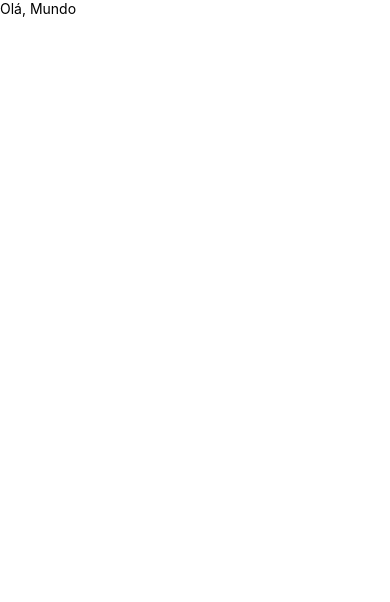
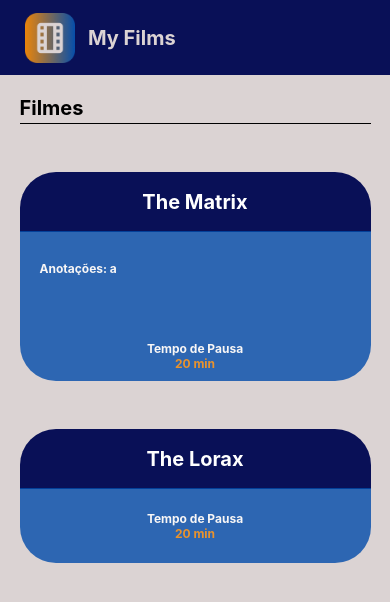
Before and after one commit to AbadeMTH/MyFilms, a React Native app: screen / in a window 390 px wide. Shown: the top 602 px of the page. Built offline with nearby package versions, Linux system fonts and the light colour scheme.

Commit message:
Add HomeScreen

```diff
--- a/App.js
+++ b/App.js
@@ -1,12 +1,12 @@
-import React from 'react';
-import { Text, View } from 'react-native';
+import React from "react"
+import { SafeAreaView, StatusBar } from "react-native"
+import { HomeScreen } from "./src/screens/homeScreen"
 
 export default function App() {
-  return(
-    <View>
-      <Text>
-        Olá, Mundo
-      </Text>
-    </View>
-  )
+    return (
+        <SafeAreaView style={{ flex: 1 }}>
+            <StatusBar />
+            <HomeScreen />
+        </SafeAreaView>
+    )
 }
--- /dev/null
+++ b/src/components/card/card.js
@@ -0,0 +1,30 @@
+import React from "react"
+import { Text, TouchableOpacity, View } from "react-native"
+import { stylesCard as styles } from "./style"
+
+export function Card({ film, notes, tempo }) {
+    return (
+        <TouchableOpacity style={styles.card}>
+            <View style={styles.cardHeader}>
+                <Text style={styles.filmText}>{film}</Text>
+            </View>
+
+            {notes ? (
+                <View style={styles.cardContentNotes}>
+                    <Text style={styles.notes}>Anotações: {notes}</Text>
+                    <View style={styles.footer}>
+                        <Text style={styles.timeText}>Tempo de Pausa</Text>
+                        <Text style={styles.time}>{tempo}</Text>
+                    </View>
+                </View>
+            ) : (<View style={styles.cardContent}>
+                <View style={styles.footer}>
+                    <Text style={styles.timeText}>Tempo de Pausa</Text>
+                    <Text style={styles.time}>{tempo}</Text>
+                </View>
+            </View>)}
+
+
+        </TouchableOpacity>
+    )
+}
--- /dev/null
+++ b/src/components/card/style.js
@@ -0,0 +1,68 @@
+import { StyleSheet } from "react-native"
+
+export const stylesCard = StyleSheet.create({
+    card: {
+        width: "90%",
+        marginTop: 32,
+        marginBottom: 16,
+    },
+    cardHeader: {
+        backgroundColor: "#091057",
+        borderTopLeftRadius: 36,
+        borderTopRightRadius: 36,
+        width: "100%",
+        alignItems: "center",
+        justifyContent: "center",
+        height: 60,
+    },
+    filmText: {
+        fontSize: 20,
+        fontWeight: "bold",
+        color: "#fff",
+    },
+
+    cardContentNotes: {
+        marginTop: -1,
+        backgroundColor: "#024CAA",
+        height: 150,
+        opacity: 0.8,
+        borderBottomLeftRadius: 36,
+        borderBottomRightRadius: 36,
+        paddingLeft: 20,
+        paddingRight: 20,
+        paddingTop: 30,
+        paddingBottom: 10,
+        justifyContent: "space-between",
+    },
+    cardContent: {
+        marginTop: -1,
+        backgroundColor: "#024CAA",
+        height: 75,
+        opacity: 0.8,
+        borderBottomLeftRadius: 36,
+        borderBottomRightRadius: 36,
+        justifyContent: "center",
+        alignContent: "center",
+    },
+    notes: {
+        color: "#fff",
+        fontSize: 12,
+        fontWeight: "bold",
+        marginBottom: 10,
+        height: 64,
+    },
+    footer: {
+        justifyContent: "center",
+        alignItems: "center",
+    },
+    timeText: {
+        color: "#fff",
+        fontSize: 12,
+        fontWeight: "bold",
+    },
+    time: {
+        color: "#EC8305",
+        fontSize: 12,
+        fontWeight: "bold",
+    },
+})
--- /dev/null
+++ b/src/screens/homeScreen/components/header/header.js
@@ -0,0 +1,15 @@
+import React from "react"
+import { Image, Text, View } from "react-native"
+import { stylesHeader as styles } from "./style"
+
+export function Header() {
+    return (
+        <View style={styles.container}>
+            <Image
+                source={require("../../../../assets/logo.png")}
+                style={styles.logo}
+            />
+            <Text style={styles.title}>My Films</Text>
+        </View>
+    )
+}
--- /dev/null
+++ b/src/screens/homeScreen/components/header/style.js
@@ -0,0 +1,24 @@
+import { StyleSheet } from "react-native"
+
+export const stylesHeader = StyleSheet.create({
+    container: {
+        flexDirection: "row",
+        alignItems: "center",
+        backgroundColor: "#091057",
+        width: "100%",
+        height: 75,
+    },
+    logo: {
+        width: 50,
+        height: 50,
+        marginLeft: 25,
+        marginTop: 13,
+        marginBottom: 12,
+    },
+    title: {
+        fontSize: 20,
+        fontWeight: "bold",
+        marginLeft: 13,
+        color: "#DBD3D3",
+    },
+})
--- /dev/null
+++ b/src/screens/homeScreen/index.js
@@ -0,0 +1,37 @@
+import React from "react"
+import { ScrollView, Text, View } from "react-native"
+import { stylesHomeScreen as styles } from "./style"
+import { Header } from "./components/header/header"
+import { Card } from "../../components/card/card"
+
+export function HomeScreen() {
+    return (
+        <View style={styles.container}>
+            <Header />
+
+            <View style={styles.filmsContainer}>
+                <Text style={styles.filmsText}>Filmes</Text>
+                <View
+                    style={{
+                        width: "100%",
+                        backgroundColor: "#000",
+                        height: 1,
+                        marginBottom: 16
+                    }}
+                />
+            </View>
+
+            <View style={{ flex: 1, width: "100%" }}>
+                <ScrollView
+                    contentContainerStyle={{
+                        justifyContent: "center",
+                        alignItems: "center",
+                    }}
+                >
+                    <Card film={"The Matrix"} notes={"a"} tempo={"20 min"} />
+                    <Card film={"The Lorax"} tempo={"20 min"} />
+                </ScrollView>
+            </View>
+        </View>
+    )
+}
--- /dev/null
+++ b/src/screens/homeScreen/style.js
@@ -0,0 +1,19 @@
+import { StyleSheet } from "react-native"
+
+export const stylesHomeScreen = StyleSheet.create({
+    container: {
+        flex: 1,
+        alignItems: "center",
+        backgroundColor: "#DBD3D3",
+    },
+    filmsContainer: {
+        width: "90%",
+        justifyContent: "flex-start",
+        marginTop: 21,
+    },
+    filmsText: {
+        fontSize: 20,
+        fontWeight: "bold",
+        marginBottom: 3,
+    },
+})
```
Also changed, not shown: src/assets/logo.png (added).
